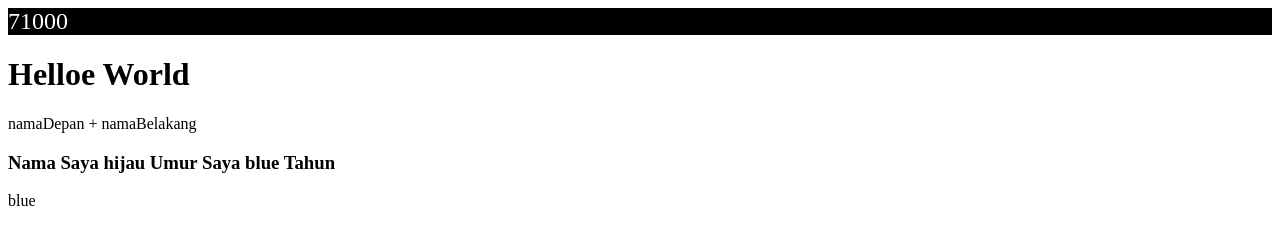
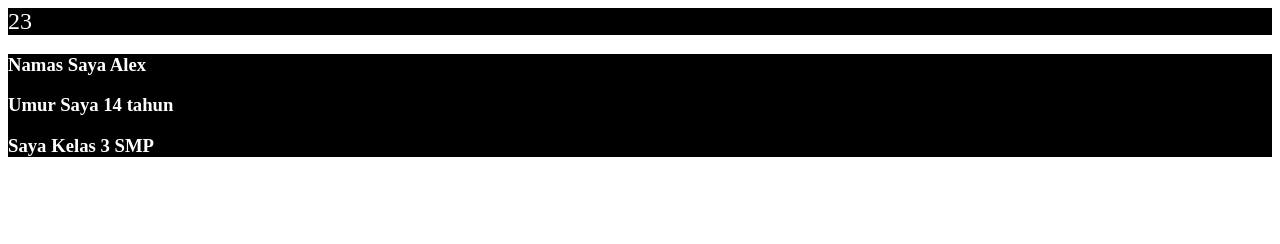
Before and after one commit to douglasjauhar/js-basic, a plain HTML site: page index.html in a window 1280 px wide. Drawn offline with Linux system fonts and the light colour scheme.

Commit message:
fungsi pada javascripr

```diff
--- a/index.html
+++ b/index.html
@@ -19,10 +19,6 @@
 <body>
     <div id="wrap"></div>
 
-    <h1>Helloe World</h1>
-
-
-
   <script src="script.js"></script>
 </body>
 
--- a/script.js
+++ b/script.js
@@ -8,8 +8,8 @@
 
 //Tipe Data Number
 // Tipe data number itu harus berupa angka tidak boleh hutuf
-var angka = 1000;
-var angka2 = 70000;
+// var angka = 1000;
+// var angka2 = 70000;
 // angka = Number(angka.toFixed(2));
 
 
@@ -21,11 +21,11 @@ var angka2 = 70000;
 
 // Variable itu type nya bukan hanya var, tapi bisa juga dengan let, const
 //Operater Matematika JavaScript
-var hitungan =  angka + angka2
-var hitungan2 = angka * angka2
-var hitungan3 = angka2 / angka
-var hitungan4 = angka - angka2
-var hitungan5 = angka2 % angka
+// var hitungan =  angka + angka2
+// var hitungan2 = angka * angka2
+// var hitungan3 = angka2 / angka
+// var hitungan4 = angka - angka2
+// var hitungan5 = angka2 % angka
 // alert(hitungan4)
 // console.log("tambah",hitungan)
 // console.log("kali",hitungan2)
@@ -33,33 +33,57 @@ var hitungan5 = angka2 % angka
 // console.log("kurang",hitungan4)
 // console.log("modulus", hitungan5)
 //Tipe data String
-var nama = "";
-var hasil = angka2 + angka
+// var nama = "";
+// var hasil = angka2 + angka
 
-var namaDepan = "Douglas"
-var namaBelakang = "Jauhar"
+// var namaDepan = "Douglas"
+// var namaBelakang = "Jauhar"
 
 // Tipe data Float
-var floatNumber = 37.43
-console.log(typeof floatNumber)
+// var floatNumber = 37.43
+// console.log(typeof floatNumber)
 // Tipe data boolean
 // True / False
-var benar = true
-benar = false
-console.log(benar)
-console.log(typeof benar)
+// var benar = true
+// benar = false
+// console.log(benar)
+// console.log(typeof benasal)
 // Tipe data object
-var object = {nama : "alex", age : "14"}
+// var object = {nama : "alex", age : "14"}
+//Tipe data object pada script pasti mengandung { key : value }
 // object = 2 parameter, key value
 // console.log(object)
 // console.log(typeof object)
 //Tipe data Array
-var arrayX = ["hijau", "orange", "blue"]
-console.log(arrayX)
-console.log(typeof arrayX)
+// var arrayX = ["hijau", "orange", "blue"]
+// console.log(arrayX)
 
-document.write(`namaDepan + namaBelakang`)
-document.write(`<h3>Nama Saya ${arrayX[0]} Umur Saya ${arrayX[2]} Tahun</h3>`)
-document.write(arrayX[2])
+// console.log(typeof arrayX)
 
-document.getElementById("wrap").innerHTML = hitungan;
+// document.write(`namaDepan + namaBelakang`)
+// document.write(`<h3>Nama Saya ${arrayX[0]} Umur Saya ${arrayX[2]} Tahun</h3>`)
+// document.write(arrayX[2])
+
+//Fungsi Padaa Javascript
+function hitungTambah(angka, angka2, angka3, angka4)
+{
+    var b = angka + angka2 + angka3 + angka4
+    document.getElementById("wrap").innerHTML = b;
+}
+
+function biodata(data)
+{
+document.write(`<div style="background : black;color : white";>
+<h3> Namas Saya ${data.nama}</h3>
+<h3>Umur Saya ${data.umur}</h3>
+<h3>Saya Kelas ${data.kelas}</h3>
+</div>`
+)
+}
+
+
+//Parameter Pada Javascript.
+// ("Bisa lempa nilai atau angka", "kirim ke 2")
+var data = {nama : "Alex", umur : "14 tahun", kelas : "3 SMP"}
+hitungTambah(7, 4, 5, 7 );
+biodata(data);
```
